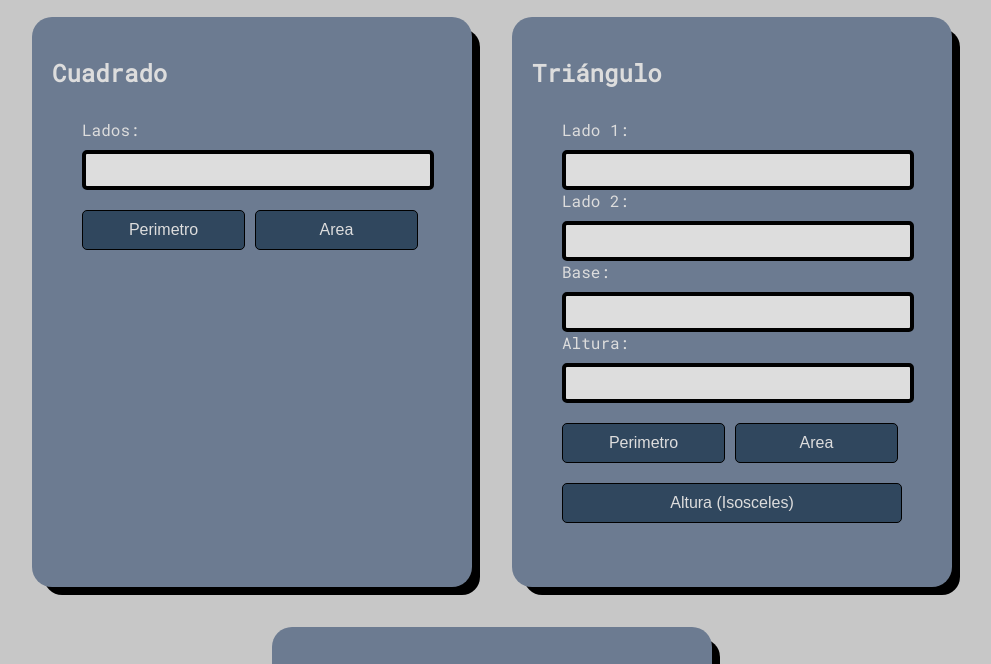
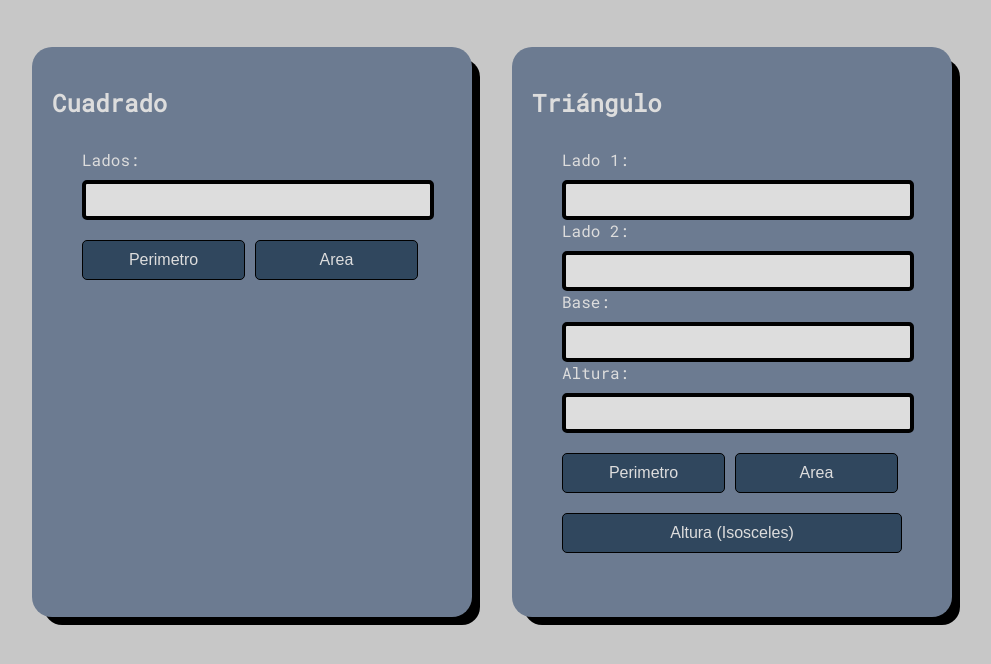
Before and after one commit to cesarocbu/curso-practico-JS, a plain HTML site: page index.html in a window 1280 px wide. Shown: the part 134-798 px from the top of the page, without its empty margins (148-1139 px from the left). Drawn offline with Linux system fonts and the light colour scheme.

Commit message:
cambio de margin a los section

```diff
--- a/style.css
+++ b/style.css
@@ -33,7 +33,7 @@ section {
     color: #DDDDDD;
     max-height: 530px;
     padding: 20px;
-    margin: 20px 20px;
+    margin: 50px 20px;
     border-radius: 20px;
     display: flex;
     flex-direction: column;
```
